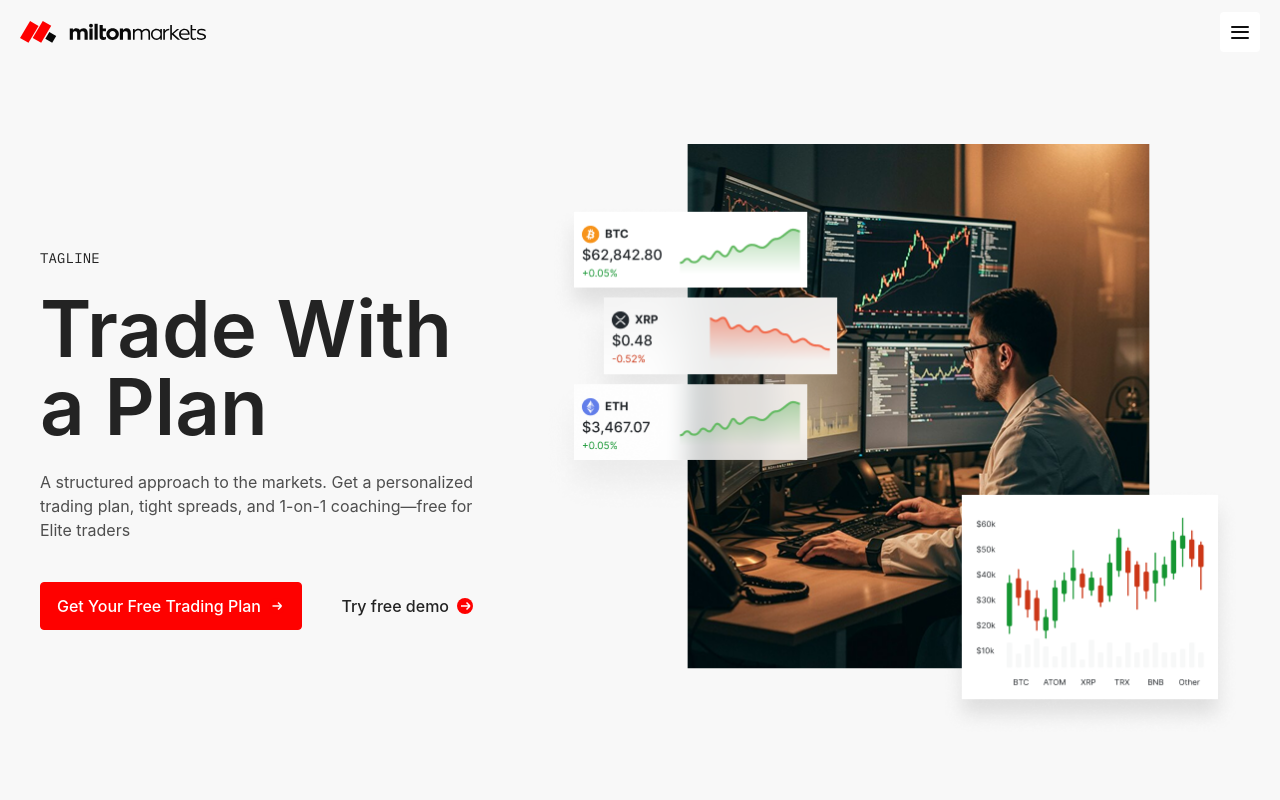
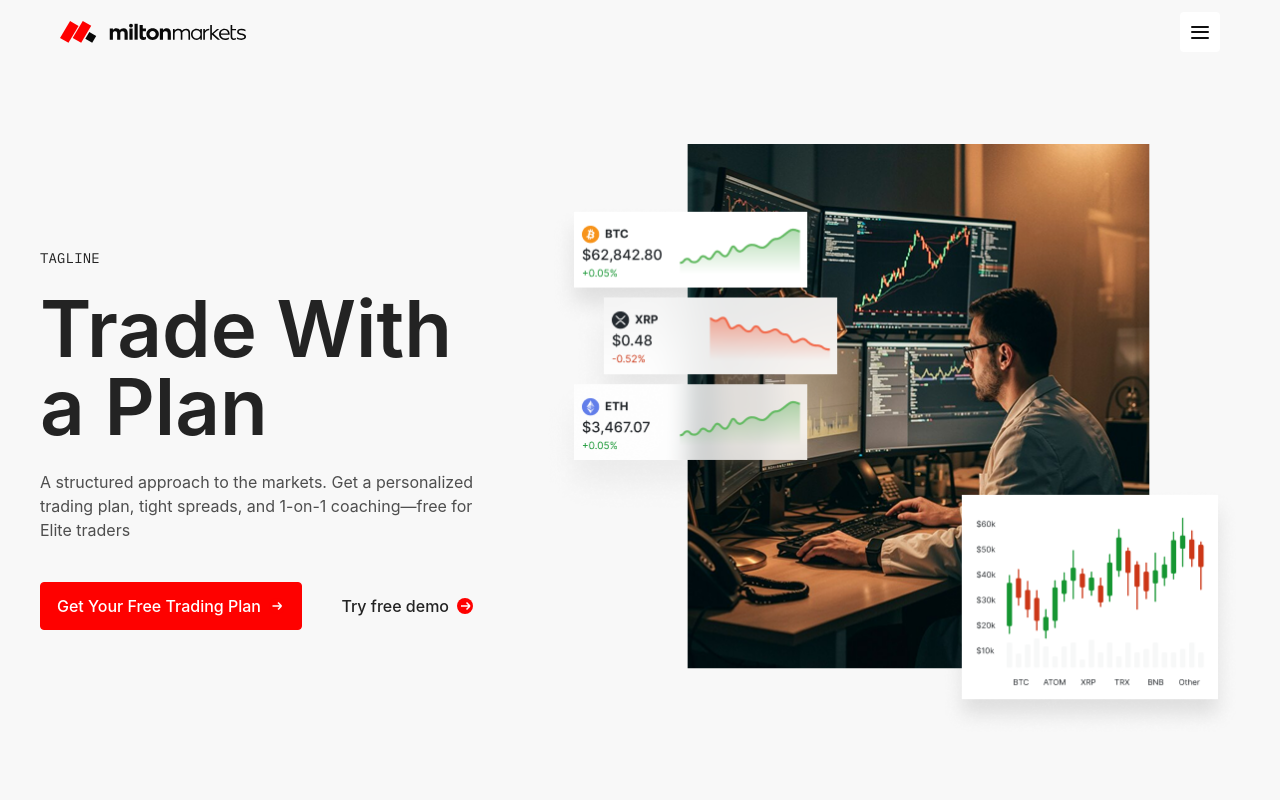
Before and after one commit to NazarkoKril/Milton, a plain HTML site: page index.html in a window 1280 px wide. Shown: the top 800 px of the page. Drawn offline with Linux system fonts and the light colour scheme; a web font is replaced by a local one.

Commit message:
header edit

```diff
--- a/assets/js/header.js
+++ b/assets/js/header.js
@@ -1,5 +1,6 @@
     const header = document.querySelectorAll('.header_component')
     const headerComponent = ` <header class="header">
+        <div class="container">
             <a href="./" class="logo">
                 <img src="/assets/img/Logo.svg" alt="logo">
             </a>
@@ -161,6 +162,7 @@
                 <div class="line2"></div>
                 <div class="line3"></div>
             </button>
+        </div>
         </header>
 <div class="overlay" id="overlay"></div>
 
--- a/assets/scss/header.scss
+++ b/assets/scss/header.scss
@@ -1,14 +1,17 @@
 .header {
-	padding: 18px 64px;
+	padding: 18px 0;
 	position: fixed;
 	top: 0;
 	left: 0;
 	width: 100%;
-	display: flex;
-	justify-content: space-between;
 	z-index: 100;
 	background-color: #f8f8f8;
-	align-items: center;
+
+	.container {
+		display: flex;
+		justify-content: space-between;
+		align-items: center;
+	}
 
     &.active {
         &~.overlay {
@@ -25,6 +28,7 @@
         display: flex;
         justify-content: space-between;
         align-items: center;
+		flex: 1;
     }
 
 	nav {
```
Also changed, not shown: assets/css/header.css.
